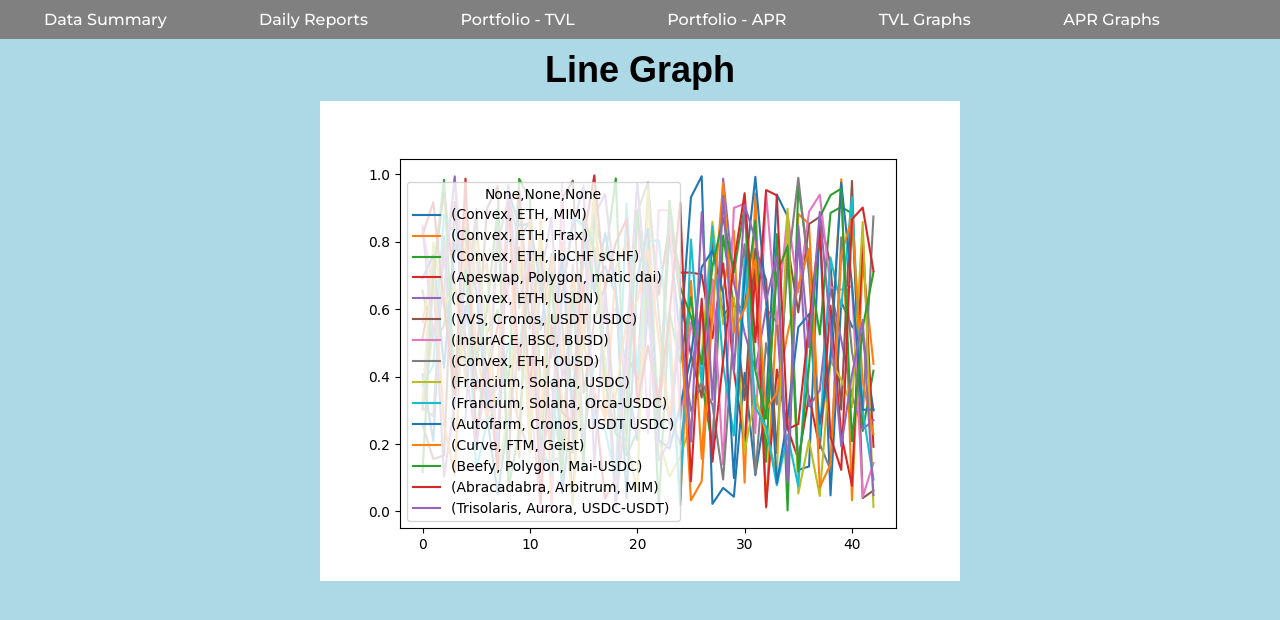
After one commit to SerenityRsources/ClientSite, a Flask app: template templates/APRGraph.html in a window 1280 px wide. The commit adds this page. Shown: the top 620 px of the page. Run offline with Flask 2, Linux system fonts and the light colour scheme; the template is opened without the code that fills it, so the values that code supplies are empty.

Commit message:
Adding Graphs

```diff
--- a/app.py
+++ b/app.py
@@ -2,6 +2,8 @@
 from webbrowser import get
 from flask import Flask, render_template, request
 import pandas as pd
+import numpy as np
+import matplotlib.pyplot as plt
 
 # Libraries used by Google Drive API
 import pickle
@@ -285,6 +287,18 @@
     requiredFiles.sort(reverse = True)
     requiredFiles = requiredFiles[0]
     df = pd.read_csv(requiredFiles[0], header = [0, 1, 2])
+    df = df.rename(columns = {'Unnamed: 0_level_1': 'Currency 1', 'Unnamed: 0_level_2': 'Currency 2'})
+    return df
+
+def convertToPercentage(df, type):
+    for col in df.columns:
+        if col == ('Date', 'Currency 1', 'Currency 2'):
+            pass
+        else:
+            if type == "APR":
+                df[col] = df[col].apply(lambda x: str(int(np.floor(x * 100))) + "%")
+            else:
+                df[col] = df[col].apply(lambda x: str(int(np.floor(x))) + "%")
     return df
 
 def getLinks(folderId):
@@ -310,6 +324,18 @@
     requiredFiles.sort(reverse = True)
     return requiredFiles
 
+def getAPRGraphs():
+    numGraphs = 0
+    df = getHTML("APR")
+    fig = df.plot()
+    plt.savefig('./static/graphs/APR/Line.png')
+
+def getTVLGraphs():
+    numGraphs = 0
+    df = getHTML("TVL")
+    fig = df.plot()
+    plt.savefig('./static/graphs/TVL/Line.png')
+
 @app.route('/', methods = ['POST', 'GET'])
 def index():
     if request.method == "POST":
@@ -331,8 +357,7 @@
 def TVL():
     try:
         df = getHTML("TVL")
-        df.columns = df.columns.map('_'.join)
-        df.rename_axis('Date').reset_index()
+        df = convertToPercentage(df, "TVL")
         return render_template('TVL.html',  tables = [df.to_html(classes = "data", index = False)])
     except:
         return render_template('error.html')
@@ -341,8 +366,24 @@
 def APR():
     try:
         df = getHTML("APR")
-        df = df.rename(columns = {'Unnamed: 0_level_1': 'Currency 1', 'Unnamed: 0_level_2': 'Currency 2'})
+        df = convertToPercentage(df, "APR")
         return render_template('APR.html',  tables = [df.to_html(classes = "data", index = False)])
+    except:
+        return render_template('error.html')
+
+@app.route('/APR/Graphs', methods = ['POST', 'GET'])
+def APRGraphs():
+    try:
+        getAPRGraphs()
+        return render_template('APRGraph.html')
+    except:
+        return render_template('error.html')
+
+@app.route('/TVL/Graphs', methods = ['POST', 'GET'])
+def TVLGraphs():
+    try:
+        getTVLGraphs()
+        return render_template('TVLGraph.html')
     except:
         return render_template('error.html')
 
--- a/static/css/main.css
+++ b/static/css/main.css
@@ -8,11 +8,12 @@
     box-sizing: border-box;
     margin: 0;
     padding: 0;
-    background-color: lightblue;
+    /* background-color: lightblue; */
 }
 
 body, html {
     font-family: sans-serif;
+    background-color: lightblue;
 }
 
 .content {
@@ -116,11 +117,11 @@
 
 .report-links {
     display: block;
-    background-color: lightblue;
     text-align: center;
     font-size: 25px;
     padding-top: 10px;
     color: blueviolet;
+    background-color: lightblue;
 }
 
 /* Tables CSS */
@@ -128,9 +129,30 @@
 .dataframe {
     margin-top: 10px;
     text-align: center;
-    font-size: 10px;
+    font-size: 16px;
+    border-collapse: separate;
+    border-spacing: 0;
 }
 
-.dataframe thead tr {
+.dataframe thead {
+    position: -webkit-sticky;
+    position: sticky;
+    top: 0;
+    z-index: 2;
+    background-color: lightcoral;
+}
+
+/* Styling for graphs */
+
+.graph-title {
+    font-weight: bold;
+    font-size: 36px;
+    margin-top: 10px;
+    margin-bottom: 10px;
     text-align: center;
 }
+
+.graph-content {
+    width: 100%;
+    text-align: center;
+}
--- /dev/null
+++ b/templates/APRGraph.html
@@ -0,0 +1,12 @@
+{% extends 'base.html' %}
+
+{% block head %}
+<title>APR Graphs</title>
+{% endblock %}
+
+{% block body %}
+<div class = "graph-content">
+    <h1 class="graph-title">Line Graph</h1>
+    <img class="graph" src="{{ url_for('static', filename = 'graphs/APR/Line.png') }}"/>
+</div>
+{% endblock %}
--- a/templates/base.html
+++ b/templates/base.html
@@ -14,8 +14,10 @@
             <ul class="nav_links">
                 <li><a href={{url_for("index")}}>Data Summary</a></li>
                 <li><a href={{url_for("reports")}}>Daily Reports</a></li>
-                <li><a href={{url_for("TVL")}}>Portfolio Summary - TVL</a></li>
-                <li><a href={{url_for("APR")}}>Portfolio Summary - APR</a></li>
+                <li><a href={{url_for("TVL")}}>Portfolio - TVL</a></li>
+                <li><a href={{url_for("APR")}}>Portfolio - APR</a></li>
+                <li><a href={{url_for("TVLGraphs")}}>TVL Graphs</a></li>
+                <li><a href={{url_for("APRGraphs")}}>APR Graphs</a></li>
             </ul>
         </nav>
         <!-- <a class="cta" href="#"><button>Contact</button></a> -->
```
Also changed, not shown: 20201214_TVL .csv (deleted, +0 -46 lines), templates/TVLGraph.html (added, +12 -0 lines), static/graphs/APR/Line.png (added), static/graphs/TVL/Line.png (added), 1 other file.
